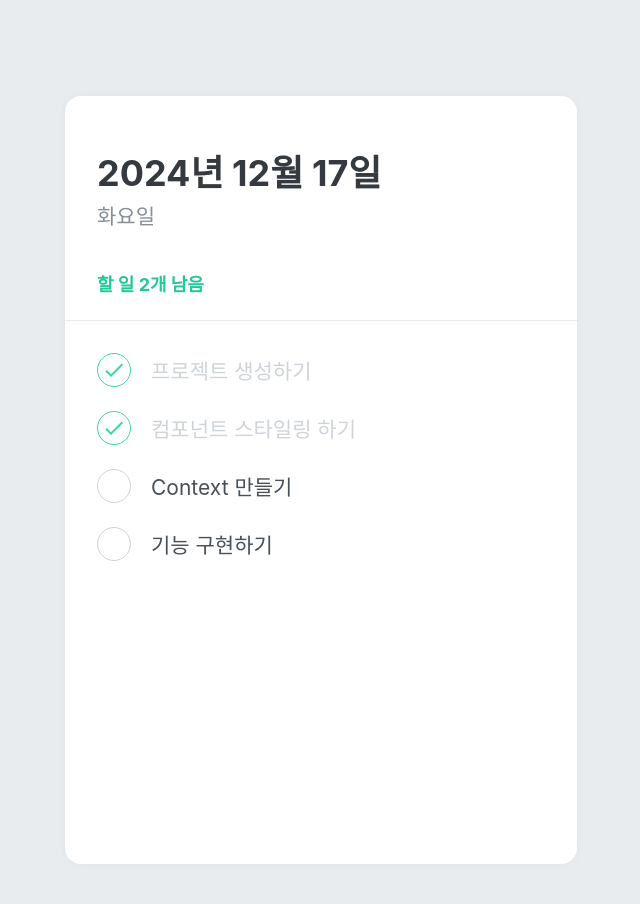
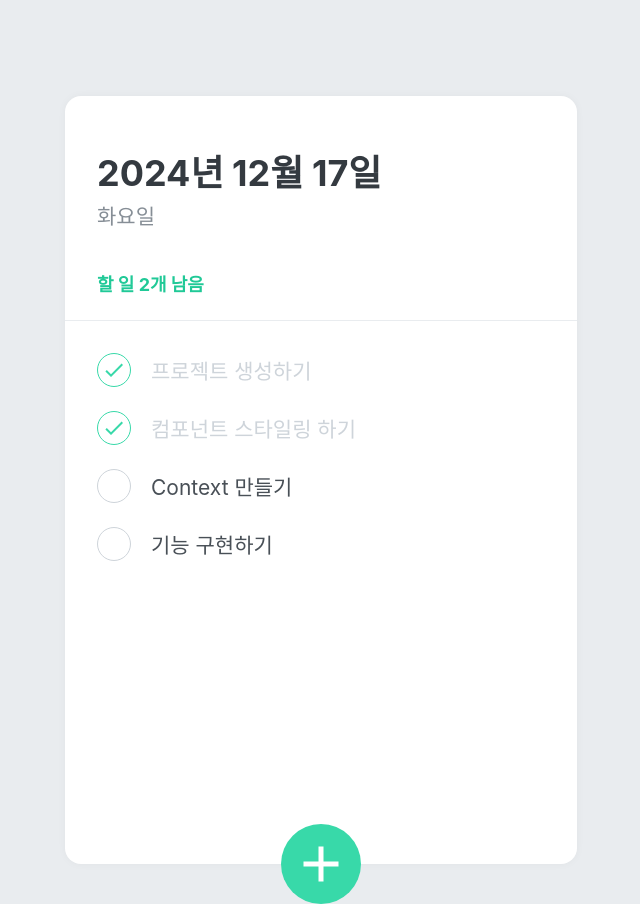
Before and after one commit to Suhyxn/todolist, a React (Create React App) app: page / in a window 1280 px wide. Shown: the whole page, without its empty margins (319-959 px from the left). Built offline with nearby package versions, Linux system fonts and the light colour scheme.

Commit message:
feat: Create TodoCreate.js

```diff
--- a/src/App.js
+++ b/src/App.js
@@ -2,6 +2,7 @@
 import TodoTemplate from "./components/TodoTemplate";
 import TodoHead from "./components/TodoHead";
 import TodoList from "./components/TodoList";
+import TodoCreate from "./components/TodoCreate";
 
 const GlobalStyle = createGlobalStyle`
   body {
@@ -16,6 +17,7 @@
       <TodoTemplate>
         <TodoHead />
         <TodoList />
+        <TodoCreate />
       </TodoTemplate>
     </>
   );
--- /dev/null
+++ b/src/components/TodoCreate.js
@@ -0,0 +1,95 @@
+import React, { useState } from "react";
+import styled, { css } from "styled-components";
+import { MdAdd } from "react-icons/md";
+
+const CircleButton = styled.button`
+  background: #38d9a9;
+  &:hover {
+    background: #63e6be;
+  }
+  &:active {
+    background: #20c997;
+  }
+
+  z-index: 5;
+  cursor: pointer;
+  width: 80px;
+  height: 80px;
+  display: flex;
+  align-items: center;
+  justify-content: center;
+
+  position: absolute;
+  left: 50%;
+  bottom: 0px;
+  transform: translate(-50%, 50%);
+
+  font-size: 60px;
+  color: white;
+  border-radius: 40px;
+
+  border: none;
+  outline: none;
+
+  transition: 0.125s all ease-in;
+  ${(props) =>
+    props.open &&
+    css`
+      background: #ff6b6b;
+      &:hover {
+        background: #ff8787;
+      }
+      &:active {
+        background: #fa5252;
+      }
+      transform: translate(-50%, 50%) rotate(45deg);
+    `};
+`;
+
+const InsertFromPositioner = styled.div`
+  width: 100%;
+  bottom: 0;
+  left: 0;
+  position: absolute;
+`;
+
+const InsertFrom = styled.div`
+  background: #f8f9fa;
+  padding: 32px;
+  padding-bottom: 72px;
+  border-bottom-left-radius: 16px;
+  border-bottom-right-radius: 16px;
+  border-top: 1px solid #e9ecef;
+`;
+
+const Input = styled.input`
+  padding: 12px;
+  border-radius: 4px;
+  border: 1px solid #dee2e6;
+  width: 100%;
+  outline: none;
+  font-size: 18px;
+  box-sizing: border-box;
+`;
+
+function TodoCreate() {
+  const [open, setOpen] = useState(false);
+  const onToggle = () => setOpen(!open);
+
+  return (
+    <>
+      {open && (
+        <InsertFromPositioner>
+          <InsertFrom>
+            <Input placeholder="할 일을 입력 후, Enter 를 누르세요" autoFocus />
+          </InsertFrom>
+        </InsertFromPositioner>
+      )}
+      <CircleButton onClick={onToggle} open={open}>
+        <MdAdd />
+      </CircleButton>
+    </>
+  );
+}
+
+export default TodoCreate;
```
